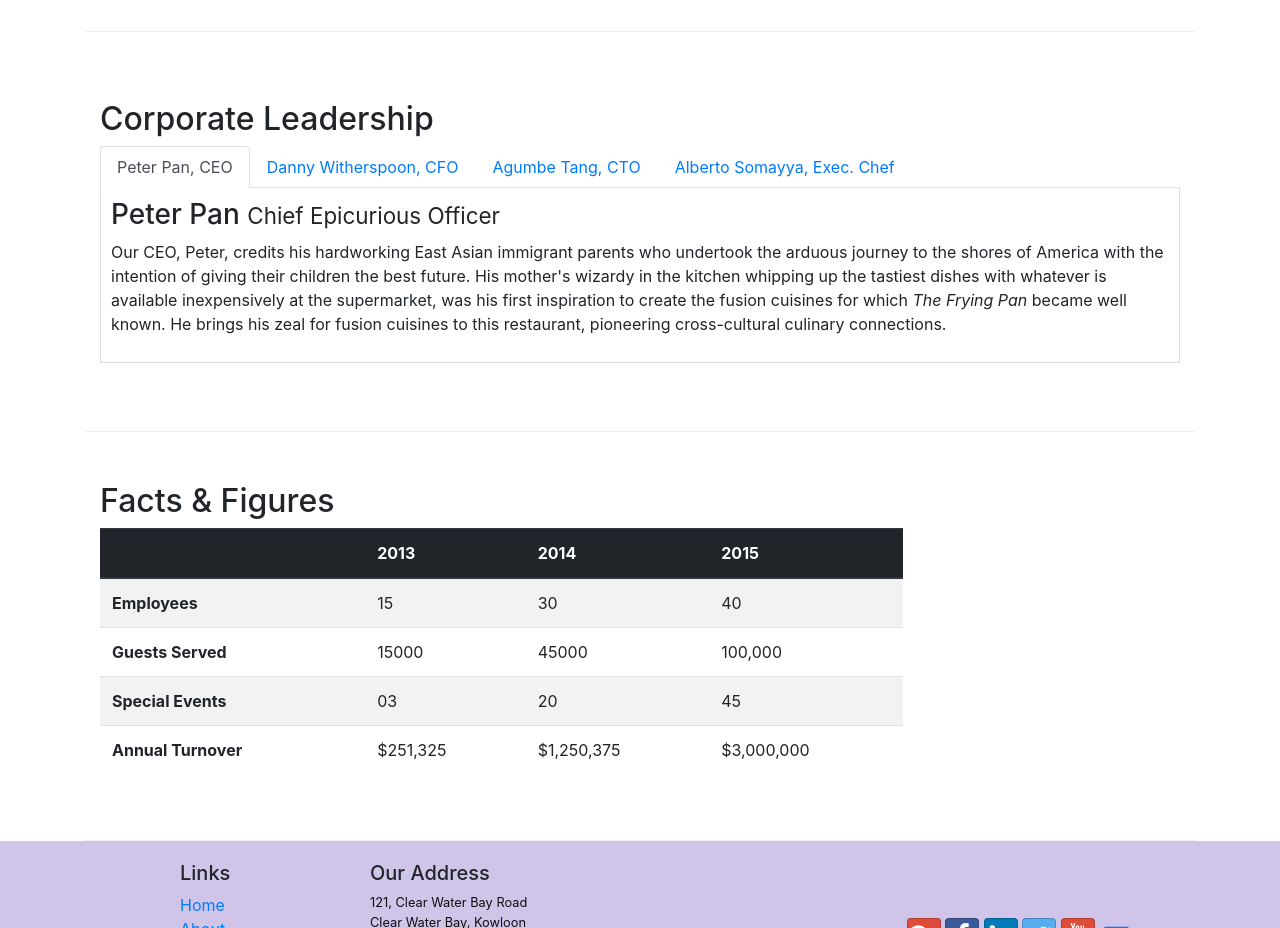
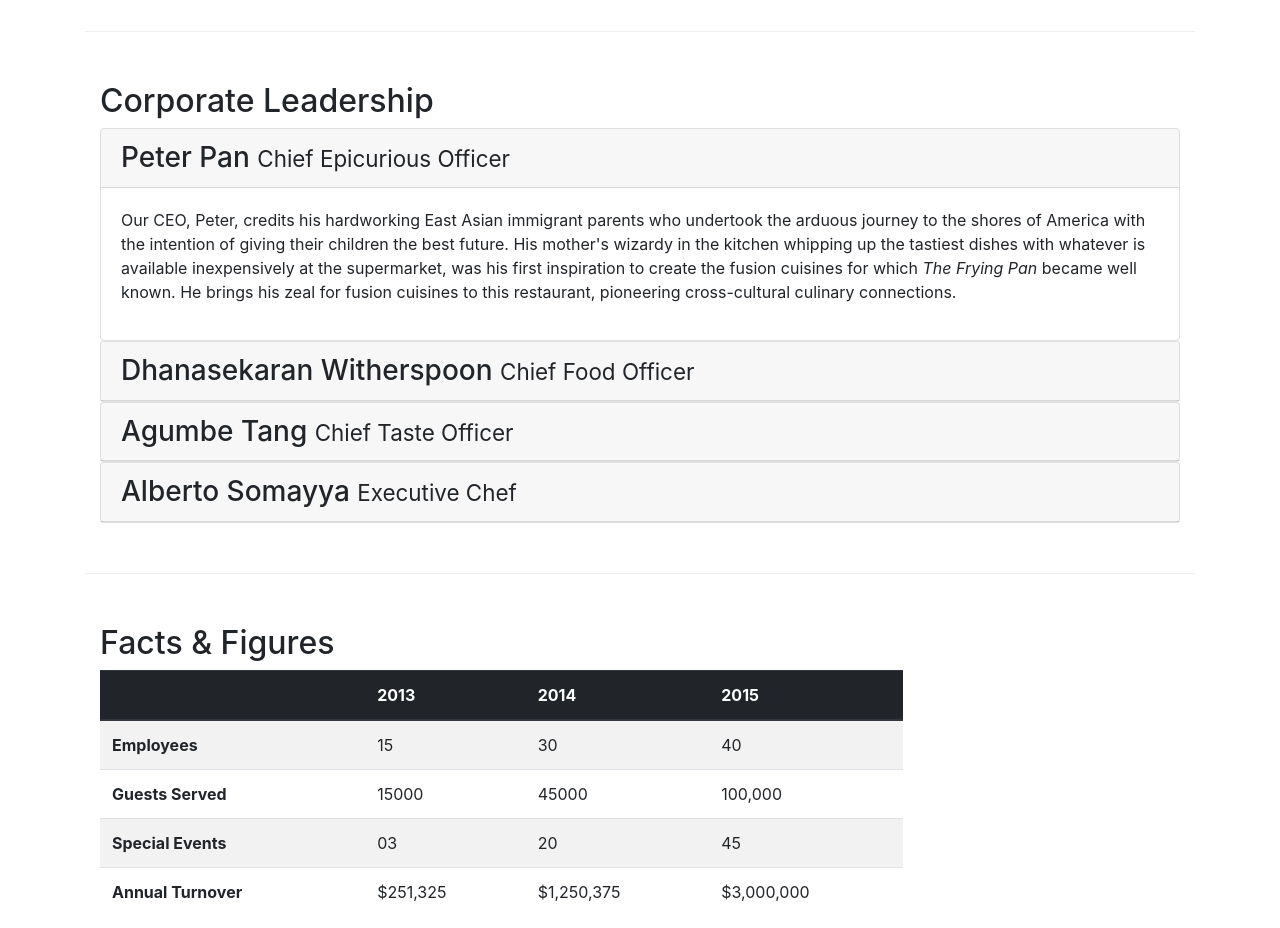
Before and after one commit to ssseru/coursera_bootstrap4_confusion, a website: page aboutus.html in a window 1280 px wide. Shown: the part 940-1868 px from the top of the page. Drawn offline with nearby package versions, Linux system fonts and the light colour scheme.

Commit message:
Accordian

```diff
--- a/aboutus.html
+++ b/aboutus.html
@@ -156,87 +156,115 @@
       <div class="row row-content align-items-center">
         <div class="col-12 col-sm-12">
           <h2>Corporate Leadership</h2>
-          <ul class="nav nav-tabs">
-            <li class="nav-item">
-              <a
-                class="nav-link active"
-                href="#peter"
-                role="tab"
-                data-toggle="tab"
-                >Peter Pan, CEO</a
-              >
-            </li>
-            <li class="nav-item">
-              <a class="nav-link" href="#danny" role="tab" data-toggle="tab"
-                >Danny Witherspoon, CFO</a
-              >
-            </li>
-            <li class="nav-item">
-              <a class="nav-link" href="#agumbe" role="tab" data-toggle="tab"
-                >Agumbe Tang, CTO</a
-              >
-            </li>
-            <li class="nav-item">
-              <a class="nav-link" href="#alberto" role="tab" data-toggle="tab"
-                >Alberto Somayya, Exec. Chef</a
-              >
-            </li>
-          </ul>
-          <div class="tab-content">
-            <div role="tabpanel" class="tab-pane fade show active" id="peter">
-              <h3>Peter Pan <small>Chief Epicurious Officer</small></h3>
+
+          <div class="accordian">
+            <div class="card">
+              <div class="card-header" role="tab" id="peterhead">
+                <h3 class="mb-0">
+                  <a data-toggle="collapse" data-target="#peter">
+                    Peter Pan <small>Chief Epicurious Officer</small>
+                  </a>
+                </h3>
+              </div>
+              <div class="collapse show" id="peter" data-parent="#accordion">
+                <div class="card-body">
                   <p class="d-none d-sm-block">
                     Our CEO, Peter, credits his hardworking East Asian immigrant
                     parents who undertook the arduous journey to the shores of
                     America with the intention of giving their children the best
                     future. His mother's wizardy in the kitchen whipping up the
-                tastiest dishes with whatever is available inexpensively at the
-                supermarket, was his first inspiration to create the fusion
-                cuisines for which
-                <em>The Frying Pan</em> became well known. He brings his zeal
-                for fusion cuisines to this restaurant, pioneering
+                    tastiest dishes with whatever is available inexpensively at
+                    the supermarket, was his first inspiration to create the
+                    fusion cuisines for which
+                    <em>The Frying Pan</em> became well known. He brings his
+                    zeal for fusion cuisines to this restaurant, pioneering
                     cross-cultural culinary connections.
                   </p>
                 </div>
-            <div role="tabpanel" class="tab-pane fade" id="danny">
-              <h3>
+              </div>
+            </div>
+
+            <div class="card">
+              <div class="card-header" role="tab" id="dannyhead">
+                <h3 class="mb-0">
+                  <a
+                    class="collapsed"
+                    data-toggle="collapse"
+                    data-target="#danny"
+                  >
                     Dhanasekaran Witherspoon <small>Chief Food Officer</small>
+                  </a>
                 </h3>
+              </div>
+              <div class="collapse" id="danny" data-parent="#accordion">
+                <div class="card-body">
                   <p class="d-none d-sm-block">
                     Our CFO, Danny, as he is affectionately referred to by his
-                colleagues, comes from a long established family tradition in
-                farming and produce. His experiences growing up on a farm in the
-                Australian outback gave him great appreciation for varieties of
-                food sources. As he puts it in his own words,
+                    colleagues, comes from a long established family tradition
+                    in farming and produce. His experiences growing up on a farm
+                    in the Australian outback gave him great appreciation for
+                    varieties of food sources. As he puts it in his own words,
                     <em
                       >Everything that runs, wins, and everything that stays,
                       pays!</em
                     >
                   </p>
                 </div>
-            <div role="tabpanel" class="tab-pane fade" id="agumbe">
-              <h3>Agumbe Tang <small>Chief Taste Officer</small></h3>
+              </div>
+            </div>
+
+            <div class="card">
+              <div class="card-header" role="tab" id="agumbehead">
+                <h3 class="mb-0">
+                  <a
+                    class="collapsed"
+                    data-toggle="collapse"
+                    data-target="#agumbe"
+                  >
+                    Agumbe Tang <small>Chief Taste Officer</small>
+                  </a>
+                </h3>
+              </div>
+              <div class="collapse" id="agumbe" data-parent="#accordion">
+                <div class="card-body">
                   <p class="d-none d-sm-block">
-                Blessed with the most discerning gustatory sense, Agumbe, our
-                CTO, personally ensures that every dish that we serve meets his
-                exacting tastes. Our chefs dread the tongue lashing that ensues
-                if their dish does not meet his exacting standards. He lives by
-                his motto,
+                    Blessed with the most discerning gustatory sense, Agumbe,
+                    our CTO, personally ensures that every dish that we serve
+                    meets his exacting tastes. Our chefs dread the tongue
+                    lashing that ensues if their dish does not meet his exacting
+                    standards. He lives by his motto,
                     <em>You click only if you survive my lick.</em>
                   </p>
                 </div>
-            <div role="tabpanel" class="tab-pane fade" id="alberto">
-              <h3>Alberto Somayya <small>Executive Chef</small></h3>
+              </div>
+            </div>
+
+            <div class="card">
+              <div class="card-header" role="tab" id="albertohead">
+                <h3 class="mb-0">
+                  <a
+                    class="collapsed"
+                    data-toggle="collapse"
+                    data-target="#alberto"
+                  >
+                    Alberto Somayya <small>Executive Chef</small>
+                  </a>
+                </h3>
+              </div>
+              <div class="collapse" id="alberto" data-parent="#accordion">
+                <div class="card-body">
                   <p class="d-none d-sm-block">
-                Award winning three-star Michelin chef with wide International
-                experience having worked closely with whos-who in the culinary
-                world, he specializes in creating mouthwatering Indo-Italian
-                fusion experiences. He says,
+                    Award winning three-star Michelin chef with wide
+                    International experience having worked closely with whos-who
+                    in the culinary world, he specializes in creating
+                    mouthwatering Indo-Italian fusion experiences. He says,
                     <em
-                  >Put together the cuisines from the two craziest cultures, and
-                  you get a winning hit! Amma Mia!</em
+                      >Put together the cuisines from the two craziest cultures,
+                      and you get a winning hit! Amma Mia!</em
                     >
                   </p>
+                </div>
+              </div>
             </div>
           </div>
         </div>
```
Lines whose indentation alone changed are shown as unchanged.
